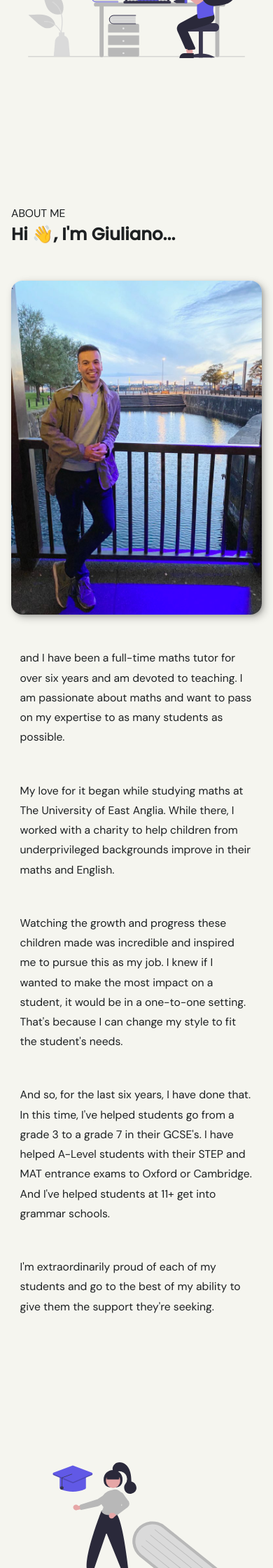
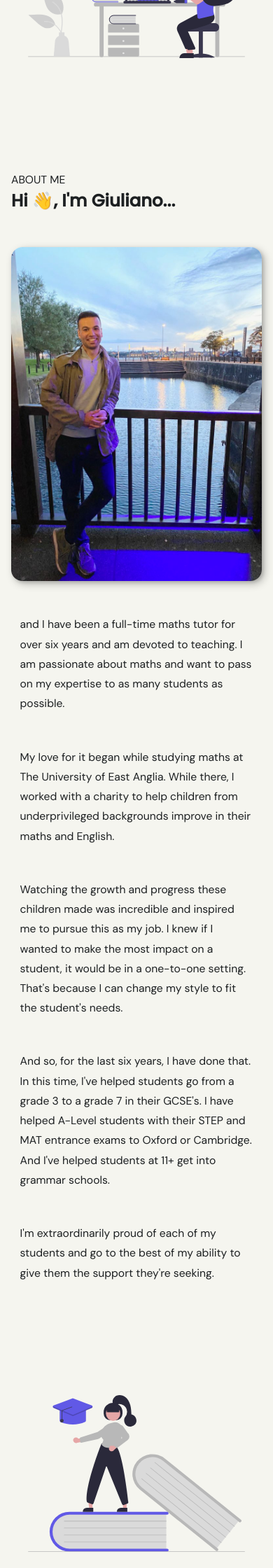
Before and after one commit to GG1982/ggmaths-site2, a Jekyll site: the page built from index.html, in a window 390 px wide. Shown: the part 1410-3650 px from the top of the page at 70% size. Built offline with Jekyll 4.4.1, drawn with Linux system fonts in a browser that asks for light colours; nearby versions of some CDN libraries.

Commit message:
reduce gap bewtween sections mobile

```diff
--- a/_sass/main.scss
+++ b/_sass/main.scss
@@ -371,7 +371,7 @@ a {
 
 @media screen and (max-width: 600px) {
 
-  :root {--gap: 8em }
+  :root {--gap: 5em }
 
 
   section {
```
